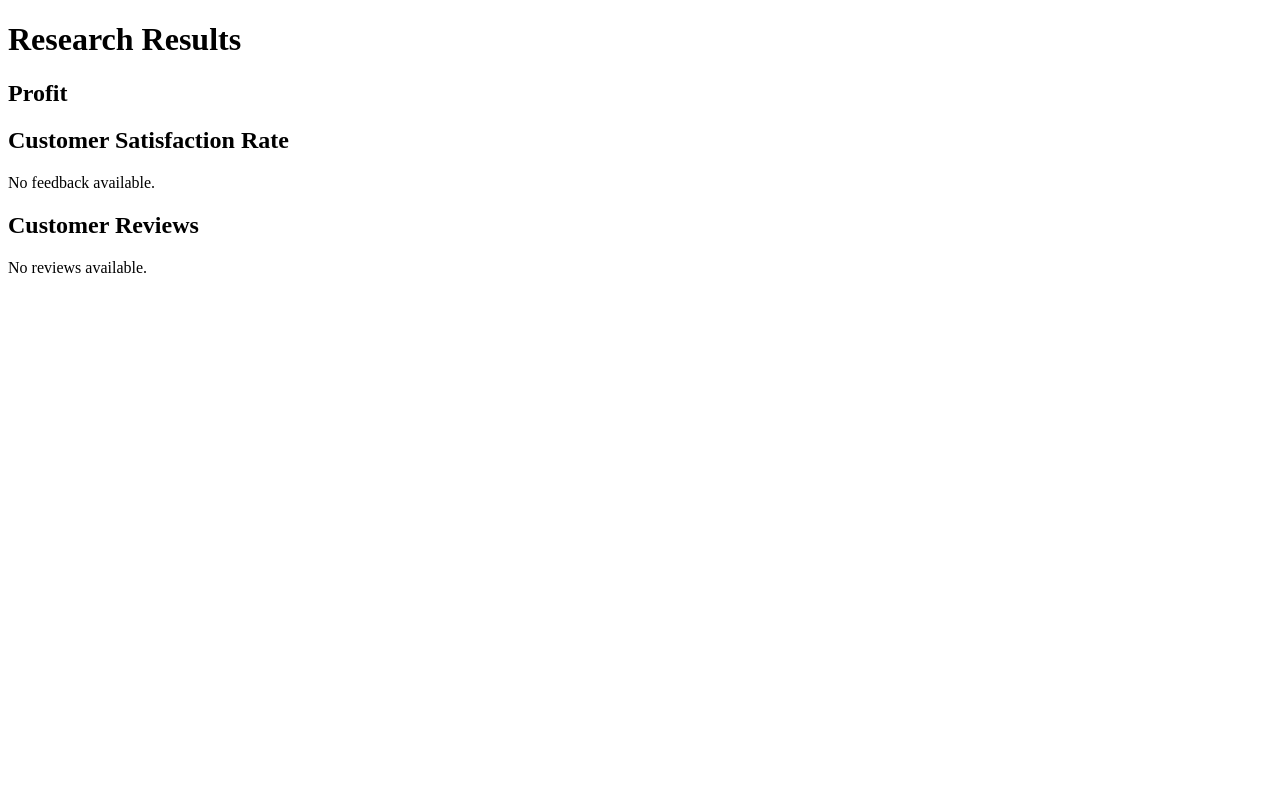
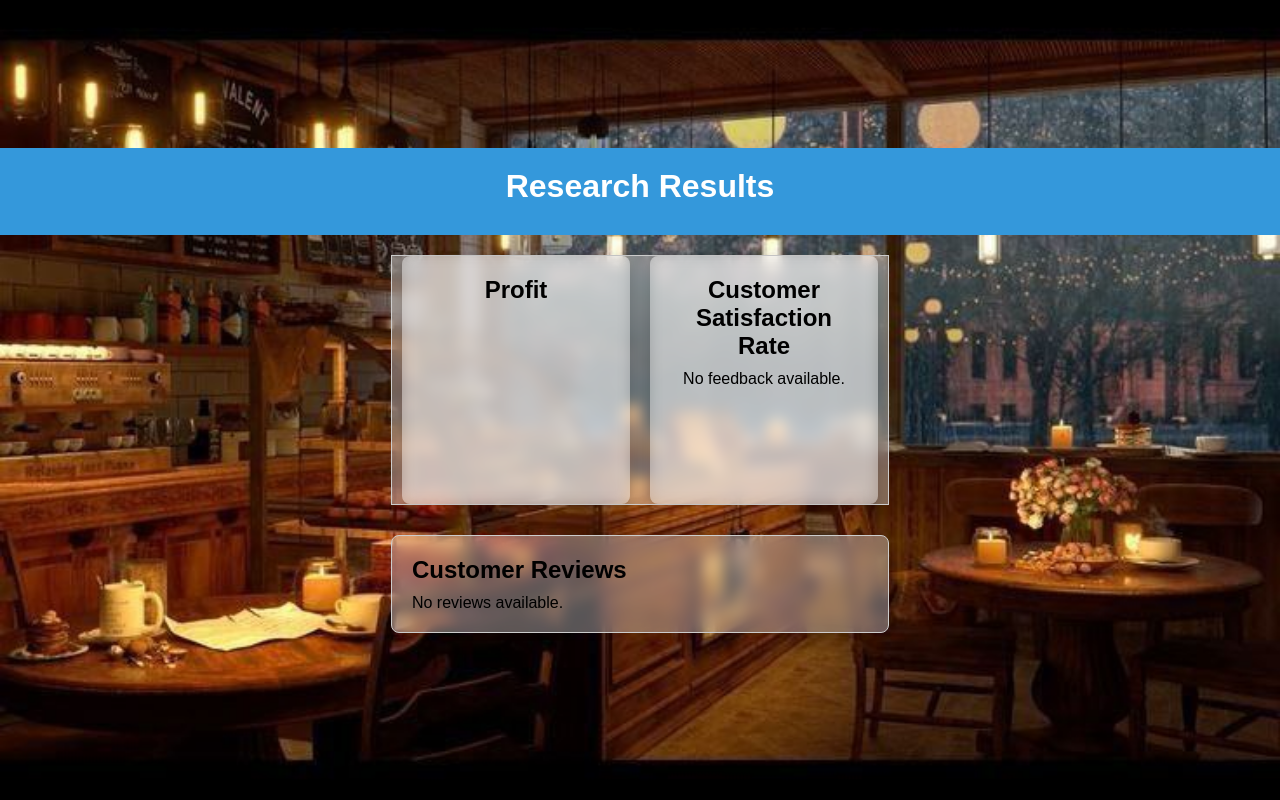
Before and after one commit to Slade-99/Cafeteria-Management-System, a PHP site: page /new_sslcz_gw/Admin/Cafeteria_Insider/research.php in a window 1280 px wide. Run offline with PHP 8.4, Linux system fonts and the light colour scheme; data that the repository does not hold is empty.

Commit message:
Update research.css

```diff
--- a/Admin/Cafeteria_Insider/research.css
+++ b/Admin/Cafeteria_Insider/research.css
@@ -1,115 +1,150 @@
-<!DOCTYPE html>
-<html lang="en">
-<head>
-    <meta charset="UTF-8">
-    <meta name="viewport" content="width=device-width, initial-scale=1.0">
-    <title>Research</title>
-    <link rel="stylesheet" href="research.css">
-</head>
-<body>
-    <header>
-        <h1>Research Results</h1>
-    </header>
-    <main>
-        <section class="metrics">
-            <div class="metric">
-                <h2>Profit</h2>
-                <div class="bar-chart">
-                    <?php
-                    $servername = "localhost";
-                    $username = "root";
-                    $password = "";
-                    $dbname = "cafeteria";
+* {
+    margin: 0;
+    padding: 0;
+    box-sizing: border-box;
+    font-family: Arial, sans-serif;
+}
+
+body {
+    min-height: 100vh;
+    background: url(../background.jpg) center/cover no-repeat;
+    display: flex;
+    flex-direction: column;
+    justify-content: center;
+    align-items: center;
+}
+
+header {
+    background-color: #3498db;
+    color: #fff;
+    text-align: top;
+    padding: 20px 0;
+    width: 100%;
+    text-align: center;
+}
+
+main {
+    max-width: 800px;
+    margin: 20px auto;
+    padding: 0 20px;
+}
+
+h1,
+h2 {
+    margin-bottom: 10px;
+}
+
+.metrics {
+    display: flex;
+    justify-content: space-around;
+    margin-bottom: 30px;
+    width: 100%;
+     background-color: #fff5;
+    backdrop-filter: blur(7px);
+    border: 1px solid #ccc;
+}
+
+.metric {
+    text-align: center;
+    padding: 20px;
+    background-color: #fff5;
+    backdrop-filter: blur(7px);
+    box-shadow: 0 0 10px rgba(0, 0, 0, 0.1);
+    border-radius: 8px;
+    flex: 1;
+    margin: 0 10px;
+}
+
+.customer-reviews {
+    border: 1px solid #ccc;
+    background-color: #fff5;
+    backdrop-filter: blur(7px);
+    padding: 20px;
+    box-shadow: 0 0 10px rgba(0, 0, 0, 0.1);
+    border-radius: 8px;
+    width: 100%;
+}
 
 
-                    $conn = new mysqli($servername, $username, $password, $dbname);
+.review {
+    background-color: #fff5;
+    backdrop-filter: blur(7px);
+    padding: 20px;
+    box-shadow: 0 0 10px rgba(0, 0, 0, 0.1);
+    border-radius: 8px;
+    width: 100%;
+    transition: box-shadow 0.3s ease;
+}
+
+.review:hover {
+    box-shadow: 0 0 20px rgba(0, 0, 0, 0.2);
+}
+
+.user-info {
+    display: flex;
+    align-items: center;
+    margin-bottom: 10px;
+}
+
+.user-info img {
+    width: 40px;
+    height: 40px;
+    border-radius: 50%;
+    margin-right: 10px;
+}
+
+.comment {
+    font-style: italic;
+}
+
+.bar-chart {
+    display: flex;
+    justify-content: space-between;
+    align-items: flex-end;
+    height: 150px;
+    padding: 10px 0;
+    width: 100%;
+    margin-bottom: 20px;
+}
 
 
-                    if ($conn->connect_error) {
-                        die("Connection failed: " . $conn->connect_error);
-                    }
 
-                    $sql = "SELECT DATE_FORMAT(Date, '%b') AS Month, SUM(Total) AS TotalSales FROM Sales GROUP BY YEAR(Date), MONTH(Date) ORDER BY YEAR(Date), MONTH(Date)";
-                    $result = $conn->query($sql);
+.bar {
+    position: relative;
+    width: 20px;
+    background-color: #3498db;
+    margin-bottom: 5px;
+    text-align: center;
+}
 
-                    if ($result->num_rows > 0) {
-                        while ($row = $result->fetch_assoc()) {
-                            $x = $row["TotalSales"] / 1.25;
-                            $profit = $row["TotalSales"] - $x;
-                            $month = $row["Month"];
-                            echo "<div class='bar'><span>$month</span><p>৳" . number_format($profit) . "</p><div class='progress' style='height:" . ($profit / 50) . "px;'></div></div>";
-                        }
-                    }
-                    $conn->close();
-                    ?>
-                </div>
-            </div>
-            <div class="metric">
-                <h2>Customer Satisfaction Rate</h2>
-                <?php
-                    $servername = "localhost";
-                    $username = "root";
-                    $password = "";
-                    $dbname = "cafeteria";
-                    $conn = new mysqli($servername, $username, $password, $dbname);
-                    if ($conn->connect_error) {
-                        die("Connection failed: " . $conn->connect_error);
-                    }
+.bar p {
+    margin: 0;
+    position: absolute;
+    top: calc(100% + 5px);
+    left: 50%;
+    transform: translateX(-50%);
+    font-size: 12px;
+    color: #333;
+}
 
-                    $sql = "SELECT COUNT(*) AS FeedbackCount, SUM(Rating) AS TotalRating FROM Feedback";
-                    $result = $conn->query($sql);
+.bar span {
+    font-size: 12px;
+    color: #666;
+    display: block;
+    position: relative;
+    top: calc(-25% );
+}
 
-                    if ($result->num_rows > 0) {
-                        $row = $result->fetch_assoc();
-                        $feedbackCount = $row["FeedbackCount"];
-                        $totalRating = $row["TotalRating"];
+.progress-bar {
+    width: 100%;
+    background-color: #eee;
+    border-radius: 4px;
+    height: 20px;
+    margin-top: 10px;
+    overflow: hidden;
+}
 
-                        if ($feedbackCount > 0) {
-                            $satisfactionRate = ($totalRating / $feedbackCount) * 20;
-                            echo "<div class='progress-bar'><div class='progress' style='width: " . $satisfactionRate . "%;'><p>" . number_format($satisfactionRate, 2) . "%</p></div></div>";
-                        } else {
-                            echo "<p>No feedback available.</p>";
-                        }
-                    } else {
-                        echo "<p>No feedback available.</p>";
-                    }
-                    $conn->close();
-                ?>
-            </div>
-        </section>
-        <section class="customer-reviews">
-            <h2>Customer Reviews</h2>
-            <?php
-                $servername = "localhost";
-                $username = "root";
-                $password = "";
-                $dbname = "cafeteria";
-                $conn = new mysqli($servername, $username, $password, $dbname);
-                if ($conn->connect_error) {
-                    die("Connection failed: " . $conn->connect_error);
-                }
-
-                $sql = "SELECT Feedback.Customer_id, Feedback.Suggestions, Customer.Name AS CustomerName FROM Feedback JOIN Customer ON Feedback.Customer_id = Customer.Membership_ID";
-                $result = $conn->query($sql);
-
-                if ($result->num_rows > 0) {
-                    while ($row = $result->fetch_assoc()) {
-                        $customerName = $row["CustomerName"];
-                        $comment = $row["Suggestions"];
-
-                        echo "<div class='review'>";
-                        echo "<div class='user-info'>";
-                        echo "<p>$customerName</p>";
-                        echo "</div>";
-                        echo "<p class='comment'>$comment</p>";
-                        echo "</div>";
-                    }
-                } else {
-                    echo "<p>No reviews available.</p>";
-                }
-                $conn->close();
-            ?>
-        </section>
-    </main>
-</body>
-</html>
+.progress {
+    background-color: #3498db;
+    height: 100%;
+}
```
